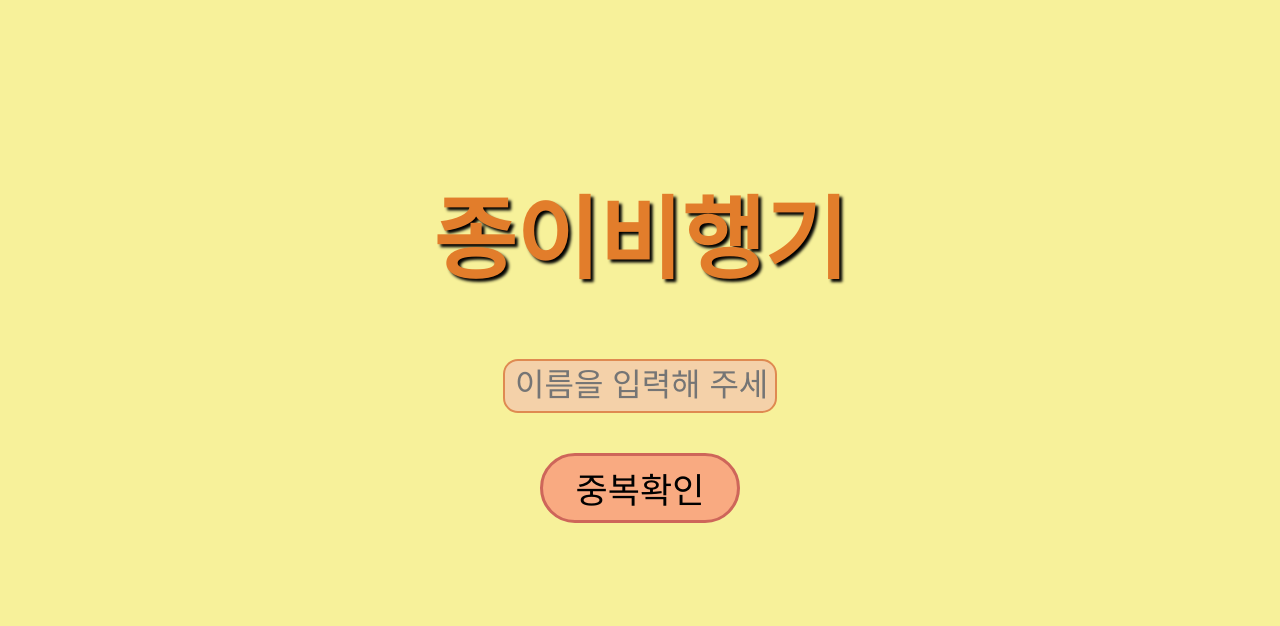
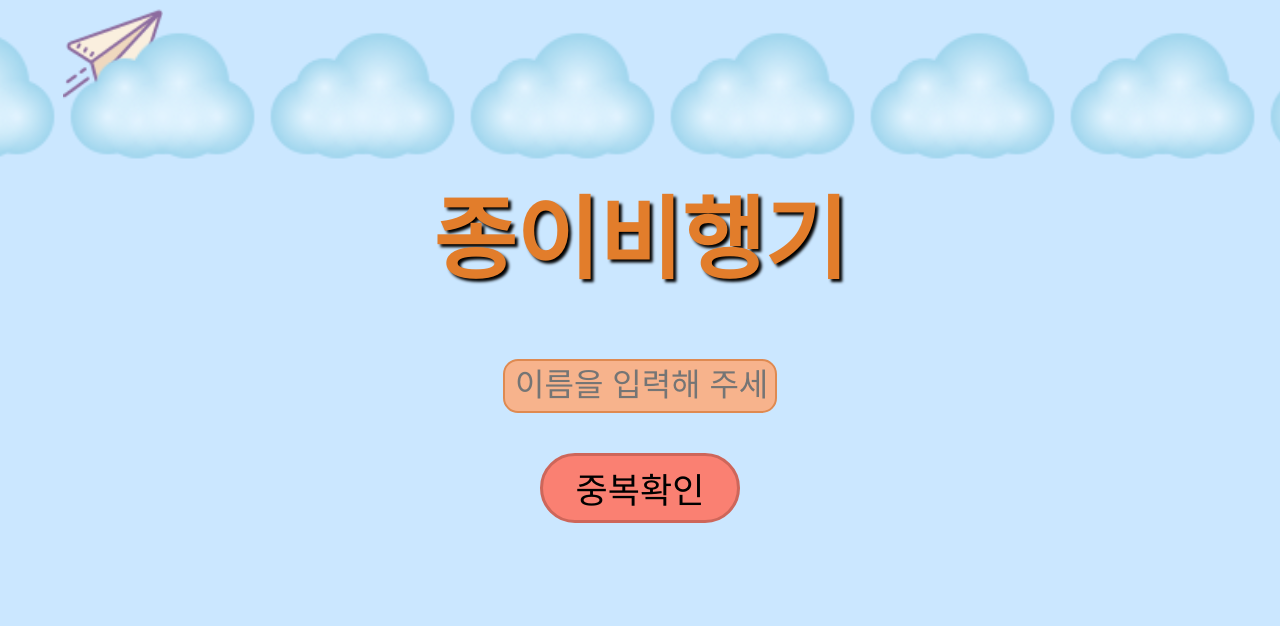
Before and after one commit to ez1n/project-paper-plane, a website: page src/index.html in a window 1280 px wide. Drawn offline with Linux system fonts and the light colour scheme; a web font is replaced by a local one.

Commit message:
background

```diff
--- a/src/css/index.css
+++ b/src/css/index.css
@@ -4,9 +4,20 @@
   text-align: center;
 }
 
+@keyframes cloud-moving {
+  0% {background-position: 0 top;}
+  100% {background-position: 500px top;}
+}
+
 body {
+  background-image: url("../img/cloud.png"), url("../img/paper-plane.png");
+  background-repeat: repeat-x, no-repeat;
+  background-size: 200px 200px, 100px 100px;
+  background-position: 0px 5%, 0 50%;
+  animation: cloud-moving 40s linear infinite;
+
   padding: 100px;
-  background-color: rgba(241, 230, 75, 0.555);
+  background-color: rgba(52, 164, 255, 0.253);
   font-family: 'Dongle', sans-serif;
   display: flex;
   flex-direction: column;
@@ -15,6 +26,7 @@ body {
 }
 
 h1 {
+
   font-size: 90px;
   color: rgb(226, 125, 43);
   text-shadow:3px 3px 3px #000
@@ -83,7 +95,7 @@ h1 {
   font-size: xx-large;
   border: 2px solid rgb(223, 138, 81);
   border-radius: 15px;
-  background-color: rgba(240, 171, 186, 0.466);
+  background-color: rgb(247, 179, 140);
   text-align: center;
 }
 
@@ -96,7 +108,7 @@ h1 {
   height: 70px;
   border-radius: 40px;
   border: 3px solid rgb(206, 102, 90);
-  background-color: rgba(250, 128, 114, 0.623);
+  background-color: rgb(250, 128, 114);
   cursor: pointer;
 }
 
--- a/src/index.html
+++ b/src/index.html
@@ -14,7 +14,7 @@
 </head>
 
 <body>
-  <h1>종이비행기</h1>
+  <div class="background"><h1>종이비행기</h1></div>
 
   <div class="announce"></div>
 
```
Also changed, not shown: src/img/cloud.png (added).
